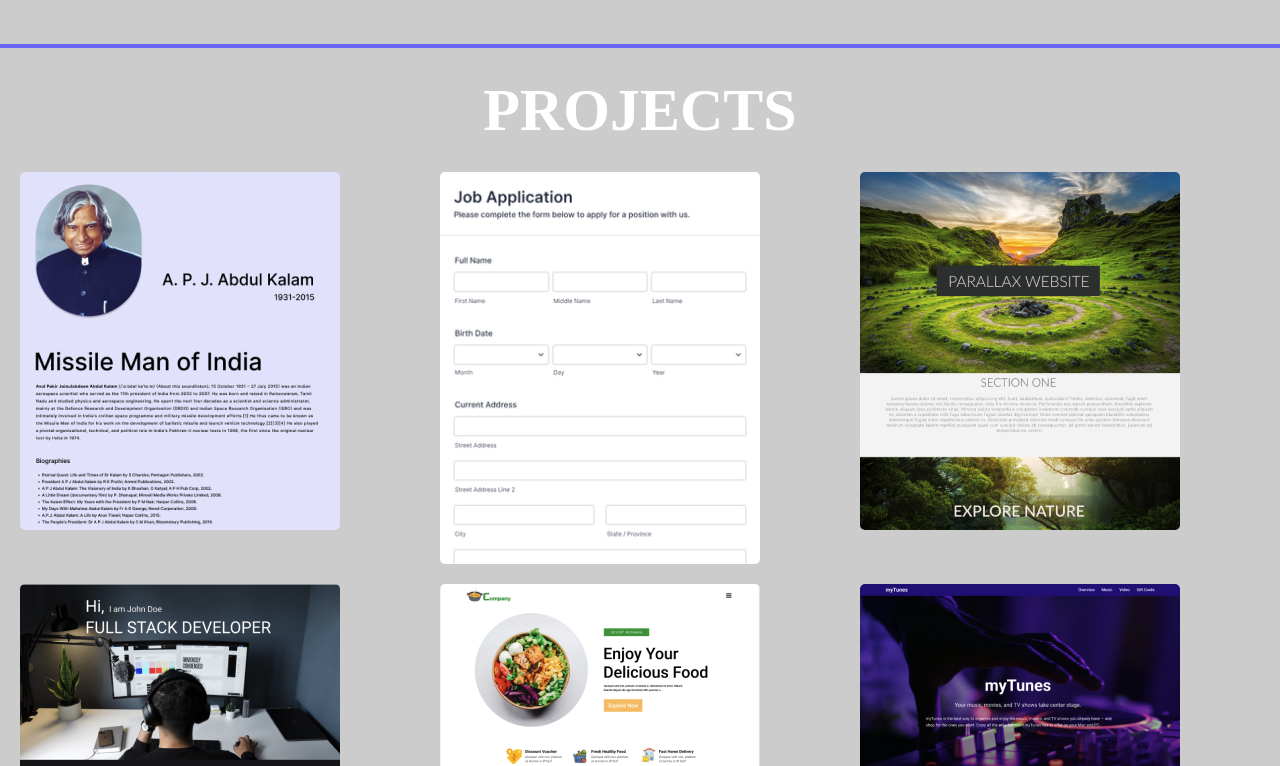
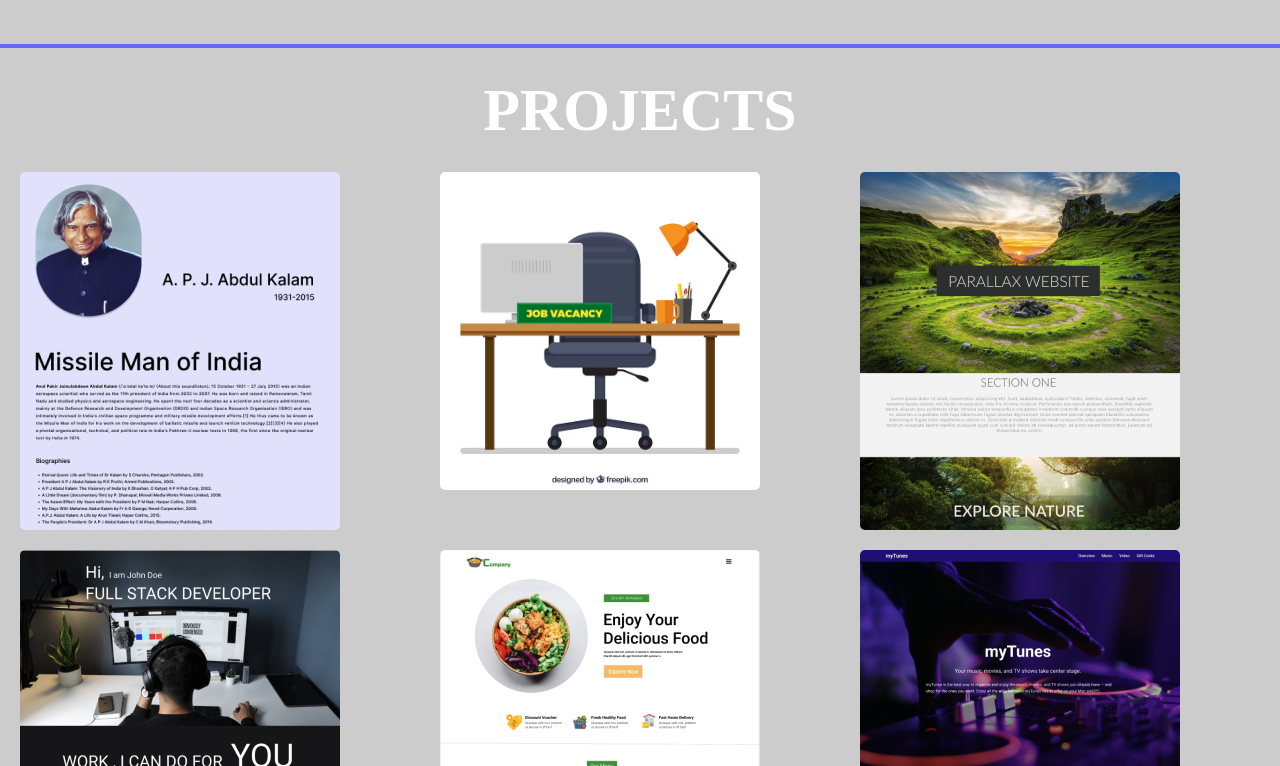
Before and after one commit to nimra-ali/website, a plain HTML site: page index.html in a window 1280 px wide. Shown: the part 660-1426 px from the top of the page. Drawn offline with Linux system fonts and the light colour scheme.

Commit message:
first commit

```diff
--- a/index.html
+++ b/index.html
@@ -59,7 +59,7 @@
             </div>
             <div class="grid-items">
               <div class="cards">
-                <img src="./pro2.png" alt="pro2" />
+                <img src="./job.avif" alt="job" />
                 <div class="card-content">
                   <h3>Job website</h3>
                 </div>
```
Also changed, not shown: job.avif (added), pro2.png (deleted).
